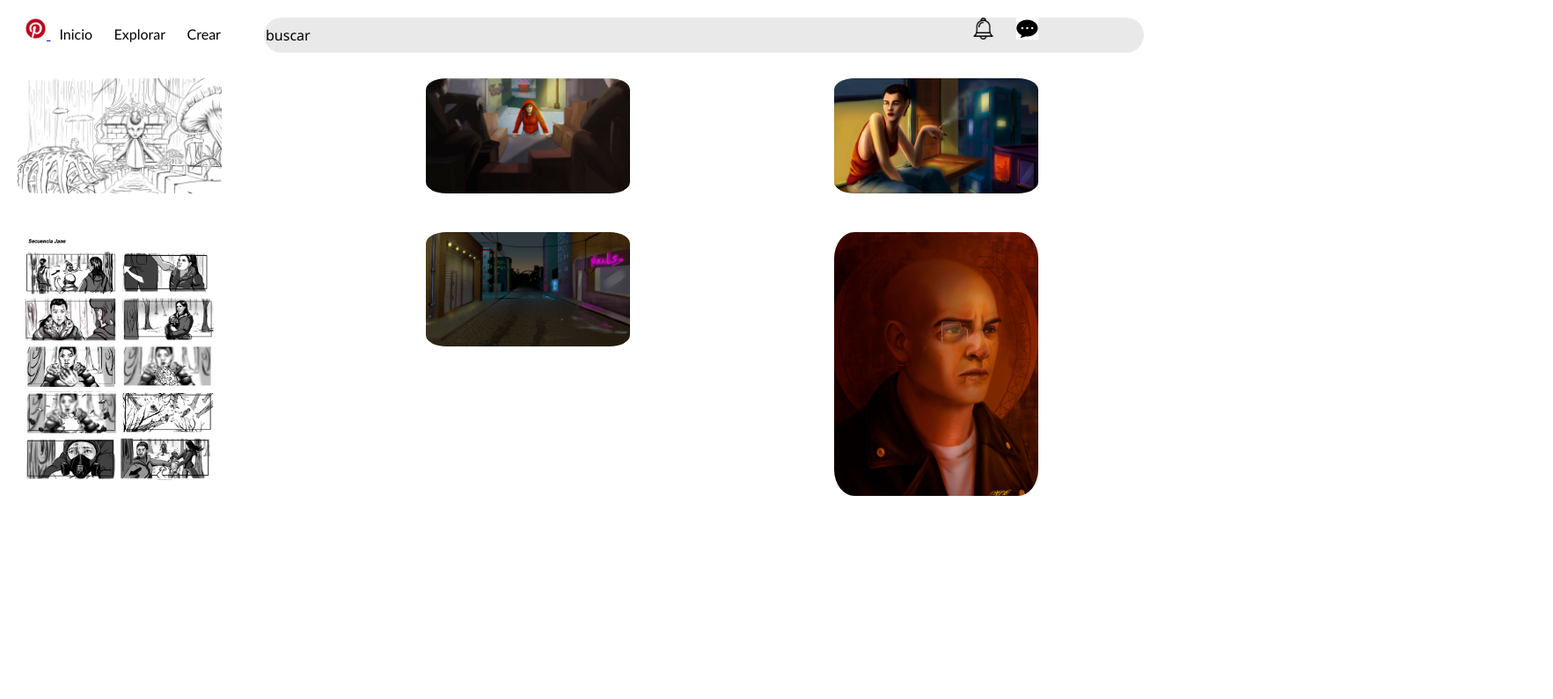
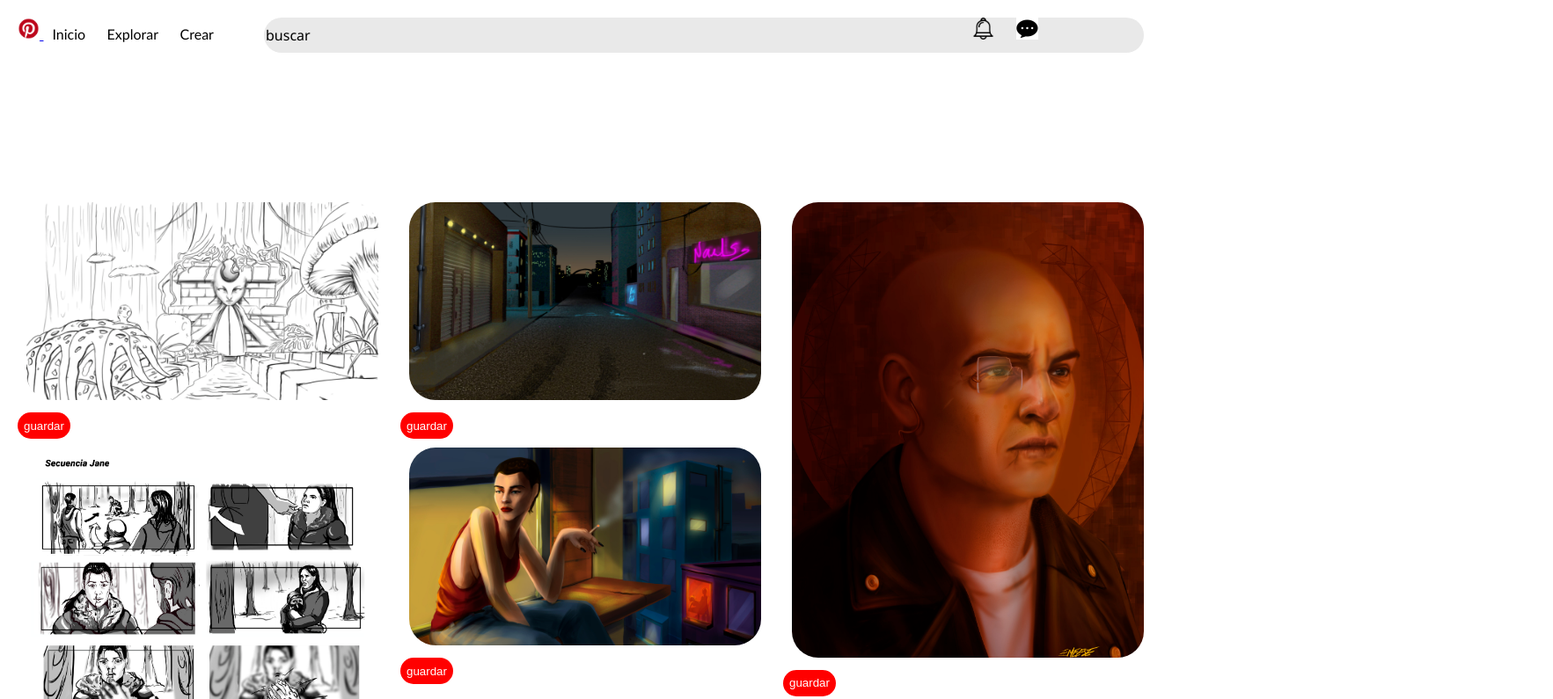
Before and after one commit to Mariaese/modulo1, a plain HTML site: page ejerciciom1/pinterestclom.html in a window 1280 px wide. Shown: the top 795 px of the page at 88% size, 1765 px wide, since content can reach past the window. Drawn offline with Linux system fonts and the light colour scheme.

Commit message:
ya corregí la parte del html que no me dejaba modificar las imágenes

```diff
--- a/ejerciciom1/pinterestclom.html
+++ b/ejerciciom1/pinterestclom.html
@@ -8,8 +8,8 @@
 </head>
 <body>
     <header class="menu">
-        <a #id="logo" href="#">
-            <img src="logo.png"
+        <a id="logo" href="#">
+            <img src="logo.png">
         </a>
             <a class="menus" href="#">Inicio</a>
             <a class="menus" href="#">Explorar</a>
@@ -19,32 +19,45 @@
 
         <input type="search" value="buscar">
         <a id="campana" href="#">
-         <img src="campana-de-notificacion.png" alt="campana de notificación"
+         <img src="campana-de-notificacion.png" alt="campana de notificación">
         </a>
 
         <a id="mensaje" href="#">
-         <img src="mensaje.jpg" alt="mensajes"
-
-        </a>
+         <img src="mensaje.jpg" alt="mensajes"> </a>
     </header>
 
 
-<div class="image-container">
-    <div class="image-item"><img src="mariaserrano_fondo_v02.jpg" alt="ella"
-        </div>
-    <div class="image-item"><img src="stbj.jpg" alt="ella"
-        </div>
-    <div class="image-item"><img src="concept cape.jpg" alt="ella"
-        </div>
-    <div class="image-item"><img src="concept 2 copia.jpg" alt="concept"
-        </div>
-    <div class="image-item"><img src="ella.jpg" alt="ella"
-        </div>
-    <div class="image-item"><img src="rojorojo.jpg" alt="ella"
-        </div>
+<main>
+    <div class="image-item"><img src="mariaserrano_fondo_v02.jpg" alt="ella">
+        <button name="guardar" type="menu">guardar</button>
+    </div>
+
+<div class="image-item"><img src="stbj.jpg" alt="ella">
+
+        <button name="guardar" type="menu">guardar</button>
 
 
-</div>
+
+    </div>
+
+
+<div class="image-item"><img src="concept 2 copia.jpg" alt="concept">
+    <button name="guardar" type="menu">guardar</button>
+    </div>
+<div class="image-item"><img src="ella.jpg" alt="ella">
+    <button name="guardar" type="menu">guardar</button>
+    </div>
+<div class="image-item"><img src="rojorojo.jpg" alt="ella">
+    <button name="guardar" type="menu">guardar</button>
+    </div>
+<div class="image-item"><img src="concept cape.jpg" alt="ella">
+    <button name="guardar" type="menu">guardar</button>
+    </div>
+</main>
+
+
+
+
 
 
 </body>
--- a/ejerciciom1/pinterestclon.css
+++ b/ejerciciom1/pinterestclon.css
@@ -1,8 +1,3 @@
-.menu{
-    margin: 20px;
-
-
-}
 
 .menu a img {width: 25px;}
  #mensaje {position: fixed; right: 100px;}
@@ -13,22 +8,29 @@
  }
  #campana {position: fixed;right: 150px;}
  #campana:hover{background-color: #e9e9e9;
-    border-radius: 50%;
+    border-radius: 50px;
 
 
 
 
 }
 .menu {
+   position: fixed;
+   background-color: white;
+   height: 50px;
+   width: 1800px;
+
     font-family: Arial, Helvetica, sans-serif;
     font-size: 16px;
     font-style: normal;
     color: black;
+    margin: 0;
+    padding: 20px;
 }
 .menus:hover {
     background-color: black;
     color: aliceblue;
-    border-radius:40%;
+    border-radius: 30px;
 }
 .menus{
     font-size: medium;
@@ -61,19 +63,53 @@ input{
     font-family: 'Segoe UI', Tahoma, Geneva, Verdana, sans-serif;
     font-style: unset;
     margin: auto;
-
-  }
-input{
     position: absolute; left: 300px
 }
 
-.image-container{
+
+
+body{
+    padding: 0;
+    margin: 0;
+    height: 180vh;
+    width: 100vh;
+}
+
+main{
+   margin-top: 200px;
+    margin: 200px, auto;
+    padding: 20px;
     display: inline-block;
-    columns: 3;
-    column-gap: 20%;
-    margin-right: 20px;
+    columns: 4;
+    column-gap: 15px;
+
+
 }
-.image-container .image-item img{
-    width: 100%;
-    border-radius: 10%;
-    margin: 20px;}
+
+main .image-item img
+{width: 400px;
+ margin: 10px;
+ border-radius: 30px;
+
+}
+
+main .image-item button{
+    background-color: red;
+    border: none;
+    color: white;
+    height: 30px;
+    width: 60px;
+    border-radius: 30px;
+    float: right, 100px;
+}
+
+main .image-item .button{
+    background-color: red;
+    border: none;
+    color: white;
+    height: 30px;
+    width: 60px;
+    border-radius: 30px;
+    float: right, 100px;
+
+}
```
